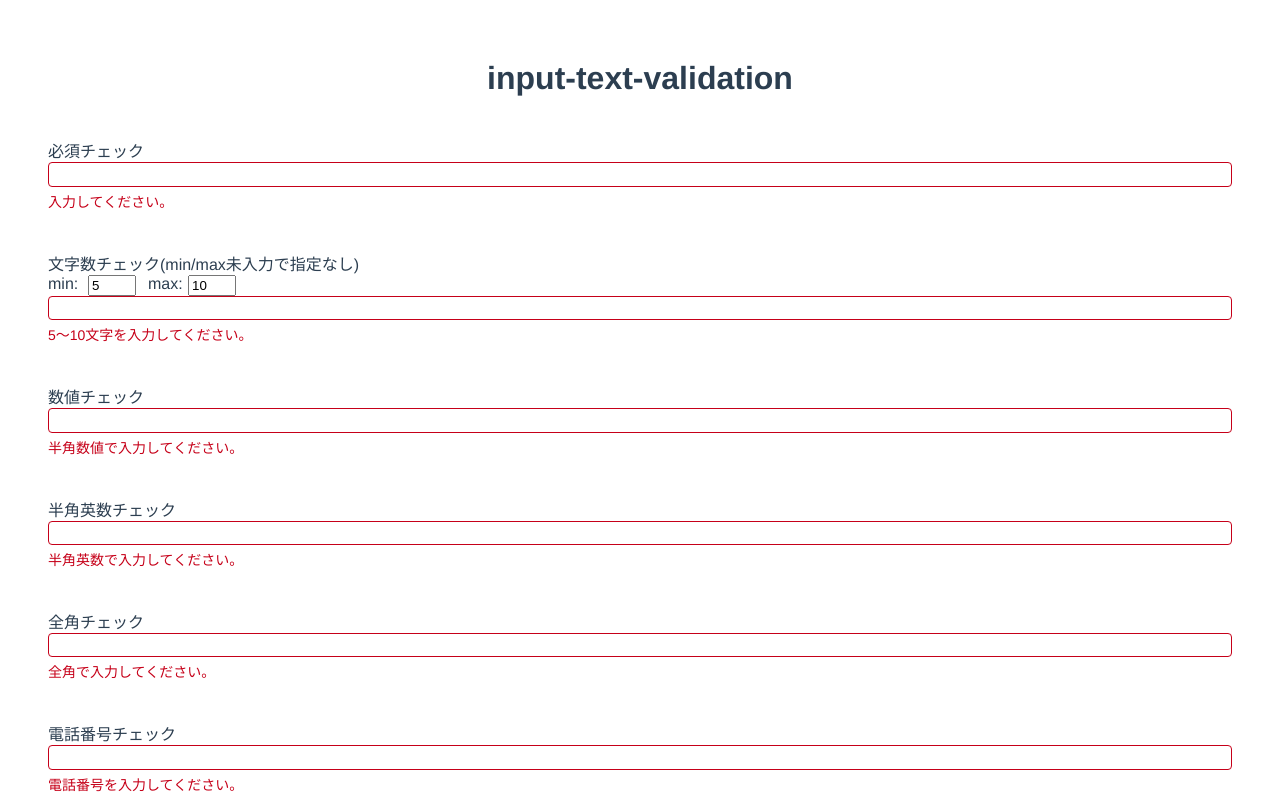
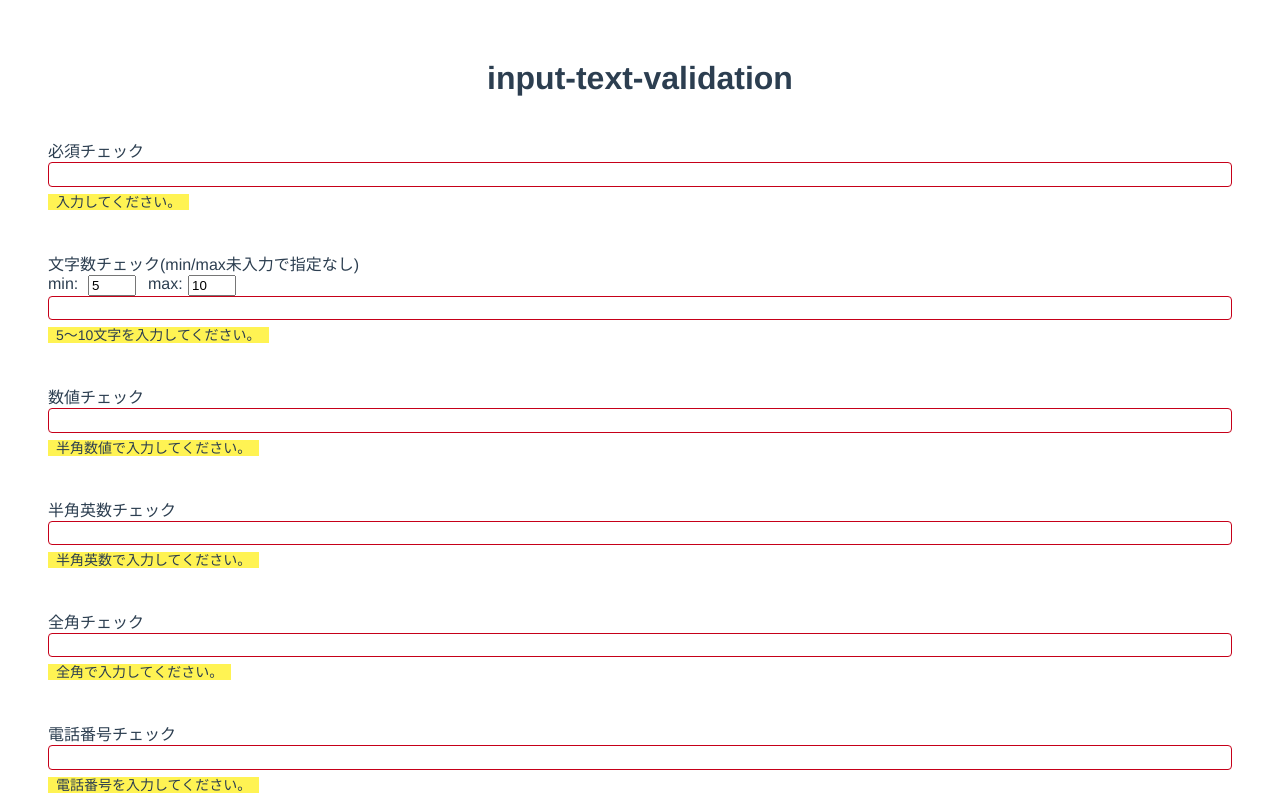
Before and after one commit to pmw1415/InputTextValidation, a Vue app: page / in a window 1280 px wide. Shown: the top 800 px of the page. Built offline with nearby package versions, Linux system fonts and the light colour scheme.

Commit message:
入力エラーメッセージのスタイル修正
エラーメッセージの背景を黄色にする

```diff
--- a/src/components/InputTextValidation.vue
+++ b/src/components/InputTextValidation.vue
@@ -4,8 +4,6 @@ TODO
 ・dateは書式で2パターンに分ける（スラッシュ区切りとハイフン区切り）
 ・tel, mail等のパターンが決まってるやつはプレースホルダーを指定する
 　　チェックパターン毎に固定で良い
-・エラーメッセージの背景を黄色っぽく
-　テキスト部分をspanで囲って黄色っぽい背景色を付ける
 -->
 <template>
   <div class="input-text-validation">
@@ -18,10 +16,14 @@ TODO
     <div
       v-for="(errMsg, index) in errMsgList"
       :key="index"
-      :style="{ 'font-size': fontSize }"
-      class="error-message"
+      class="validation-error"
     >
-      {{ errMsg }}
+      <span
+        :style="{ 'font-size': fontSize }"
+        class="message"
+      >
+        {{ errMsg }}
+      </span>
     </div>
   </div>
 </template>
@@ -431,8 +433,11 @@ export default {
   outline: none;
 }
 
-.error-message {
-  color: #c60019;
+.validation-error {
   margin-top: 4px;
 }
+.validation-error .message {
+  background: #fff353;
+  padding: 0 8px;
+}
 </style>
```
